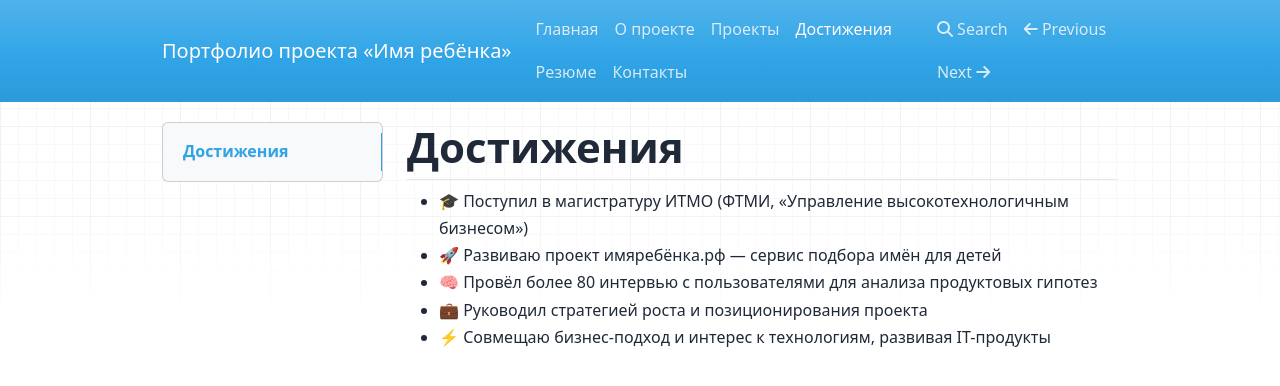
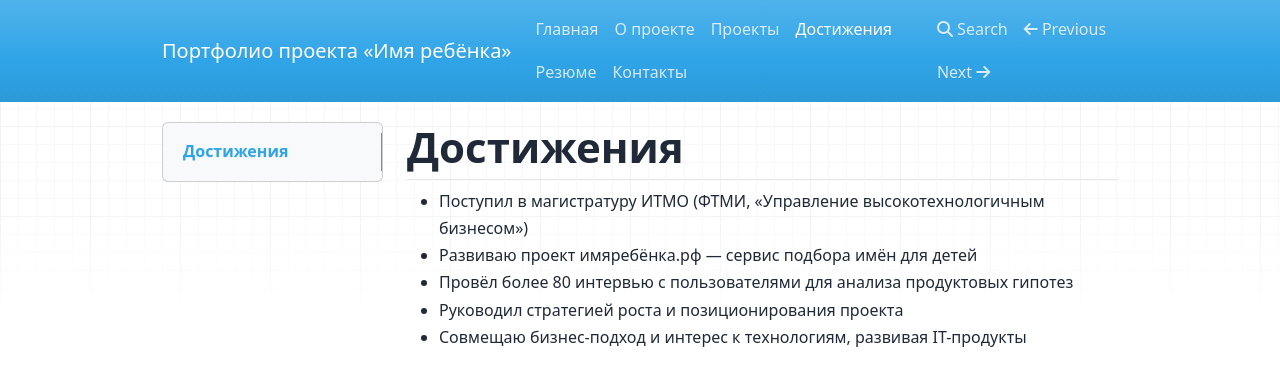
Before and after one commit to valeriinohrin/portfolio-nohrin, an MkDocs documentation site: the page built from docs/achivments.md, in a window 1280 px wide. Shown: the top 386 px of the page. Built offline with MkDocs 1.6.1, drawn with Linux system fonts in a browser that asks for light colours; nearby versions of some CDN libraries.

```diff
--- a/docs/achivments.md
+++ b/docs/achivments.md
@@ -1,7 +1,7 @@
 # Достижения
 
-- 🎓 Поступил в магистратуру **ИТМО** (ФТМИ, «Управление высокотехнологичным бизнесом»)
-- 🚀 Развиваю проект **имяребёнка.рф** — сервис подбора имён для детей
-- 🧠 Провёл более 80 интервью с пользователями для анализа продуктовых гипотез
-- 💼 Руководил стратегией роста и позиционирования проекта
-- ⚡ Совмещаю бизнес-подход и интерес к технологиям, развивая IT-продукты
+- Поступил в магистратуру ИТМО (ФТМИ, «Управление высокотехнологичным бизнесом»)
+- Развиваю проект имяребёнка.рф — сервис подбора имён для детей
+- Провёл более 80 интервью с пользователями для анализа продуктовых гипотез
+- Руководил стратегией роста и позиционирования проекта
+- Совмещаю бизнес-подход и интерес к технологиям, развивая IT-продукты
```
